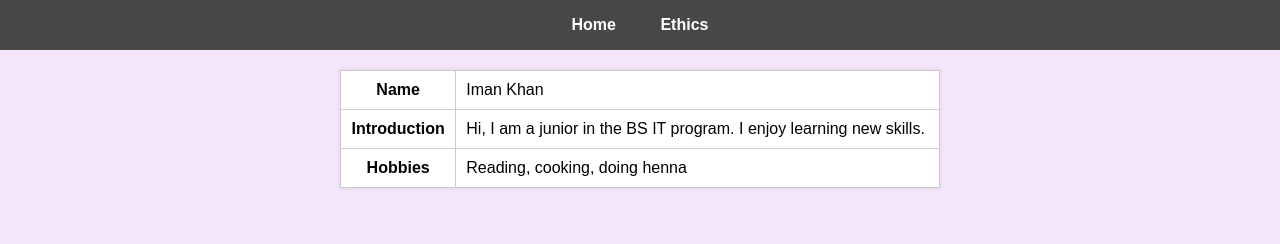
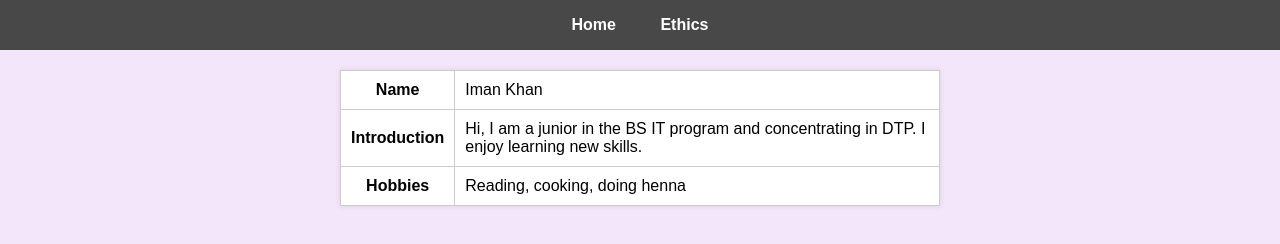
Before and after one commit to ikhan-30/ikhan-30.github.io, a plain HTML site: page index.html in a window 1280 px wide. Drawn offline with Linux system fonts and the light colour scheme.

Commit message:
update again

```diff
--- a/index.html
+++ b/index.html
@@ -24,7 +24,7 @@
       </tr>
       <tr>
         <th>Introduction</th>
-        <td>Hi, I am a junior in the BS IT program. I enjoy learning new skills.</td>
+        <td>Hi, I am a junior in the BS IT program and concentrating in DTP. I enjoy learning new skills.</td>
       </tr>
       <tr>
         <th>Hobbies</th>
--- a/styles.css
+++ b/styles.css
@@ -89,3 +89,4 @@ nav ul li a:hover {
         font-size: 14px;
     }
 }
+/* please work*/
```
Also changed, not shown: ethics.html (+1 -0 lines).
